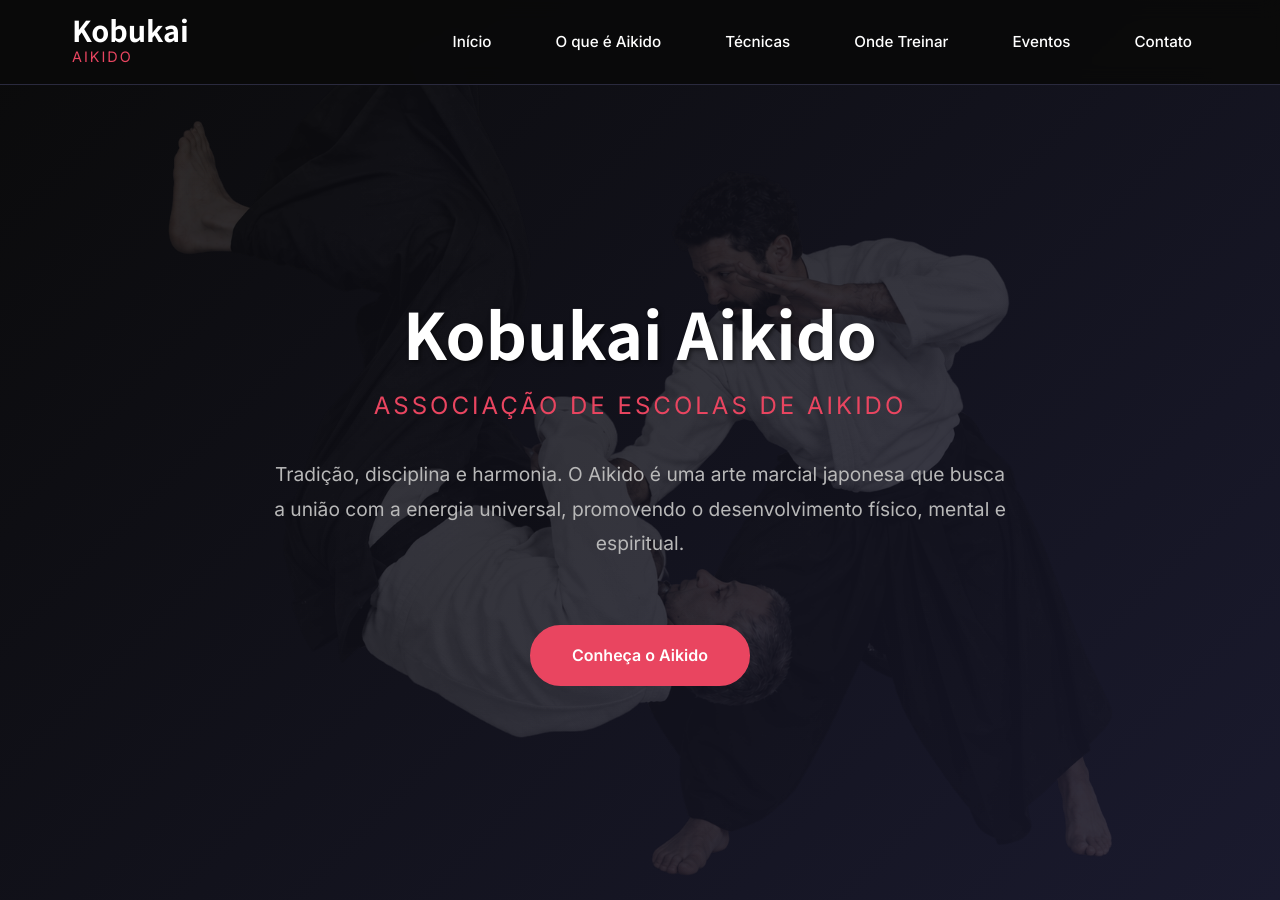
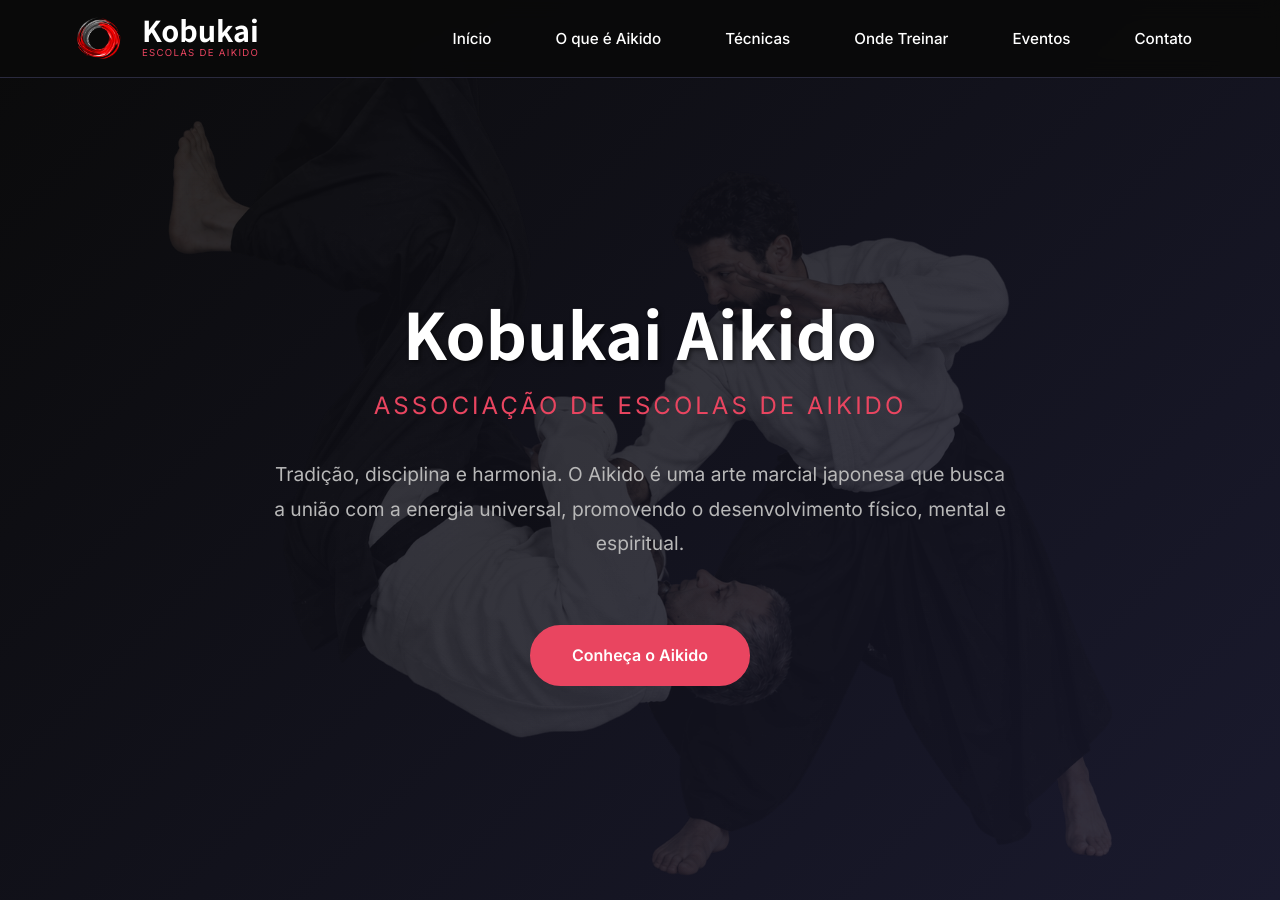
Before and after one commit to paulodiovani/kobukai-aikido, a Jekyll site: the page built from index.html, in a window 1280 px wide and 900 px high. Built offline with Jekyll 4.4.1, drawn with Linux system fonts in a browser that asks for light colours.

Commit message:
Add logo image to header with adjusted subtitle styling

```diff
--- a/_includes/header.html
+++ b/_includes/header.html
@@ -1,8 +1,11 @@
 <header class="site-header">
   <div class="container">
     <a href="{{ '/' | relative_url }}" class="site-logo">
-      <span class="logo-text">Kobukai</span>
-      <span class="logo-subtitle">Aikido</span>
+      <img src="{{ '/assets/images/logo-no-text.png' | relative_url }}" alt="Kobukai Aikido" class="logo-img">
+      <div class="logo-text-group">
+        <span class="logo-text">Kobukai</span>
+        <span class="logo-subtitle">Escolas de Aikido</span>
+      </div>
     </a>
 
     <nav class="main-nav">
--- a/assets/css/style.css
+++ b/assets/css/style.css
@@ -113,6 +113,19 @@ img {
 
 .site-logo {
   display: flex;
+  flex-direction: row;
+  align-items: center;
+  gap: var(--spacing-sm);
+}
+
+.logo-img {
+  height: 45px;
+  width: auto;
+  flex-shrink: 0;
+}
+
+.logo-text-group {
+  display: flex;
   flex-direction: column;
   align-items: flex-start;
 }
@@ -126,9 +139,9 @@ img {
 }
 
 .logo-subtitle {
-  font-size: 0.9rem;
+  font-size: 0.6rem;
   color: var(--color-accent);
-  letter-spacing: 2px;
+  letter-spacing: 1.3px;
   text-transform: uppercase;
 }
 
```
Also changed, not shown: assets/images/logo-no-text.png (added), assets/images/logo-white.png (added).
